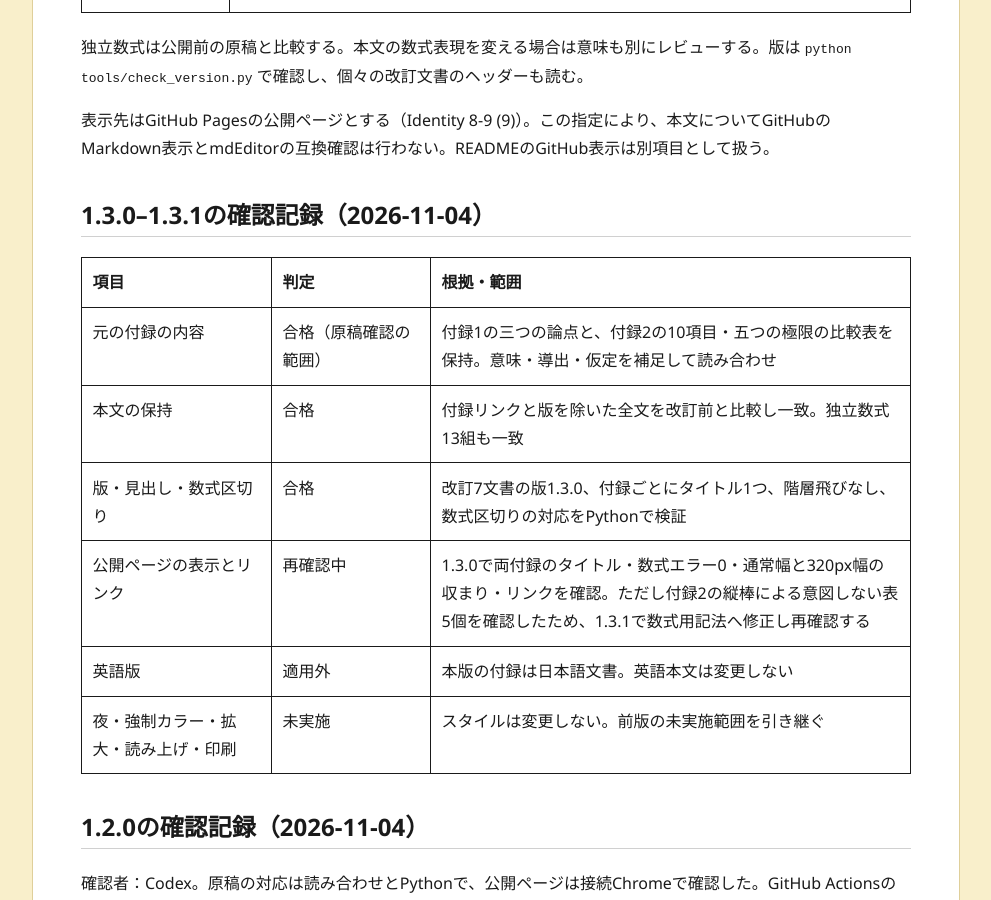
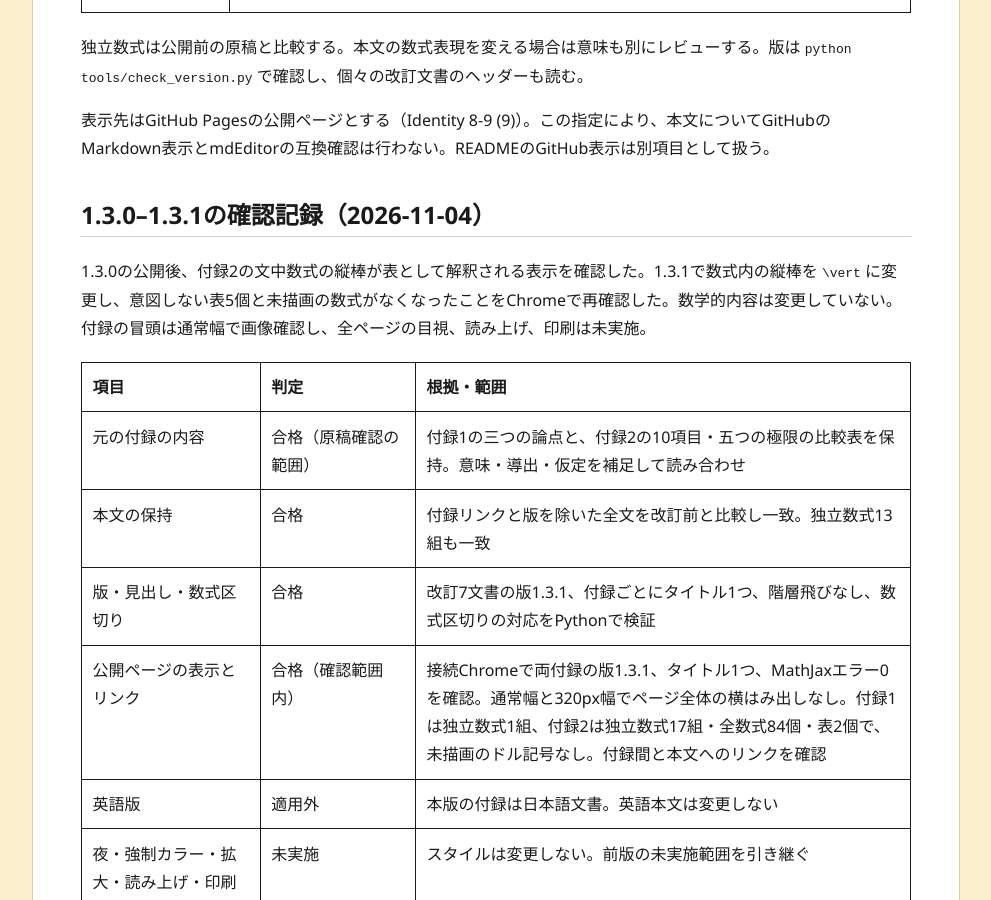
Before and after one commit to 5garashi/zeroPhase, a Jekyll site: the page built from TESTING.md, in a window 1280 px wide and 900 px high, scrolled down 776 px. Shown: the whole window, without its empty margins (144-1135 px from the left). Built offline with Jekyll 4.4.1, drawn with Linux system fonts in a browser that asks for light colours; our own code applies the rules of GitHub Pages for plain Markdown files.

Commit message:
付録1・2の公開表示と数式記法修正後の確認結果を記録する

```diff
--- a/TESTING.md
+++ b/TESTING.md
@@ -28,12 +28,14 @@
 
 ## 1.3.0–1.3.1の確認記録（2026-11-04）
 
+1.3.0の公開後、付録2の文中数式の縦棒が表として解釈される表示を確認した。1.3.1で数式内の縦棒を `\vert` に変更し、意図しない表5個と未描画の数式がなくなったことをChromeで再確認した。数学的内容は変更していない。付録の冒頭は通常幅で画像確認し、全ページの目視、読み上げ、印刷は未実施。
+
 | 項目 | 判定 | 根拠・範囲 |
 |---|---|---|
 | 元の付録の内容 | 合格（原稿確認の範囲） | 付録1の三つの論点と、付録2の10項目・五つの極限の比較表を保持。意味・導出・仮定を補足して読み合わせ |
 | 本文の保持 | 合格 | 付録リンクと版を除いた全文を改訂前と比較し一致。独立数式13組も一致 |
-| 版・見出し・数式区切り | 合格 | 改訂7文書の版1.3.0、付録ごとにタイトル1つ、階層飛びなし、数式区切りの対応をPythonで検証 |
-| 公開ページの表示とリンク | 再確認中 | 1.3.0で両付録のタイトル・数式エラー0・通常幅と320px幅の収まり・リンクを確認。ただし付録2の縦棒による意図しない表5個を確認したため、1.3.1で数式用記法へ修正し再確認する |
+| 版・見出し・数式区切り | 合格 | 改訂7文書の版1.3.1、付録ごとにタイトル1つ、階層飛びなし、数式区切りの対応をPythonで検証 |
+| 公開ページの表示とリンク | 合格（確認範囲内） | 接続Chromeで両付録の版1.3.1、タイトル1つ、MathJaxエラー0を確認。通常幅と320px幅でページ全体の横はみ出しなし。付録1は独立数式1組、付録2は独立数式17組・全数式84個・表2個で、未描画のドル記号なし。付録間と本文へのリンクを確認 |
 | 英語版 | 適用外 | 本版の付録は日本語文書。英語本文は変更しない |
 | 夜・強制カラー・拡大・読み上げ・印刷 | 未実施 | スタイルは変更しない。前版の未実施範囲を引き継ぐ |
 
```
